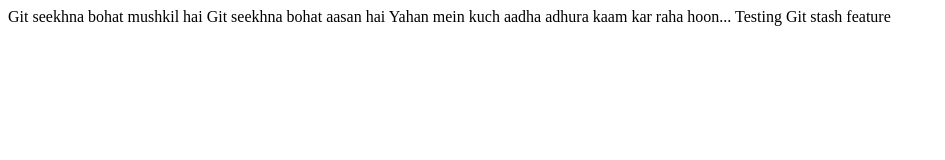
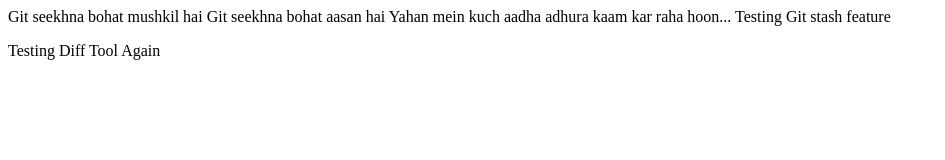
Before and after one commit to habibsultan-cyber/my-git-project, a plain HTML site: page index.html in a window 1280 px wide. Shown: the whole page, without its empty margins (0-945 px from the left). Drawn offline with Linux system fonts and the light colour scheme.

Commit message:
Added text for tagging practice

```diff
--- a/index.html
+++ b/index.html
@@ -5,3 +5,4 @@
 
 Yahan mein kuch aadha adhura kaam kar raha hoon...
 Testing Git stash feature
+<p>Testing Diff Tool Again</p>
```
